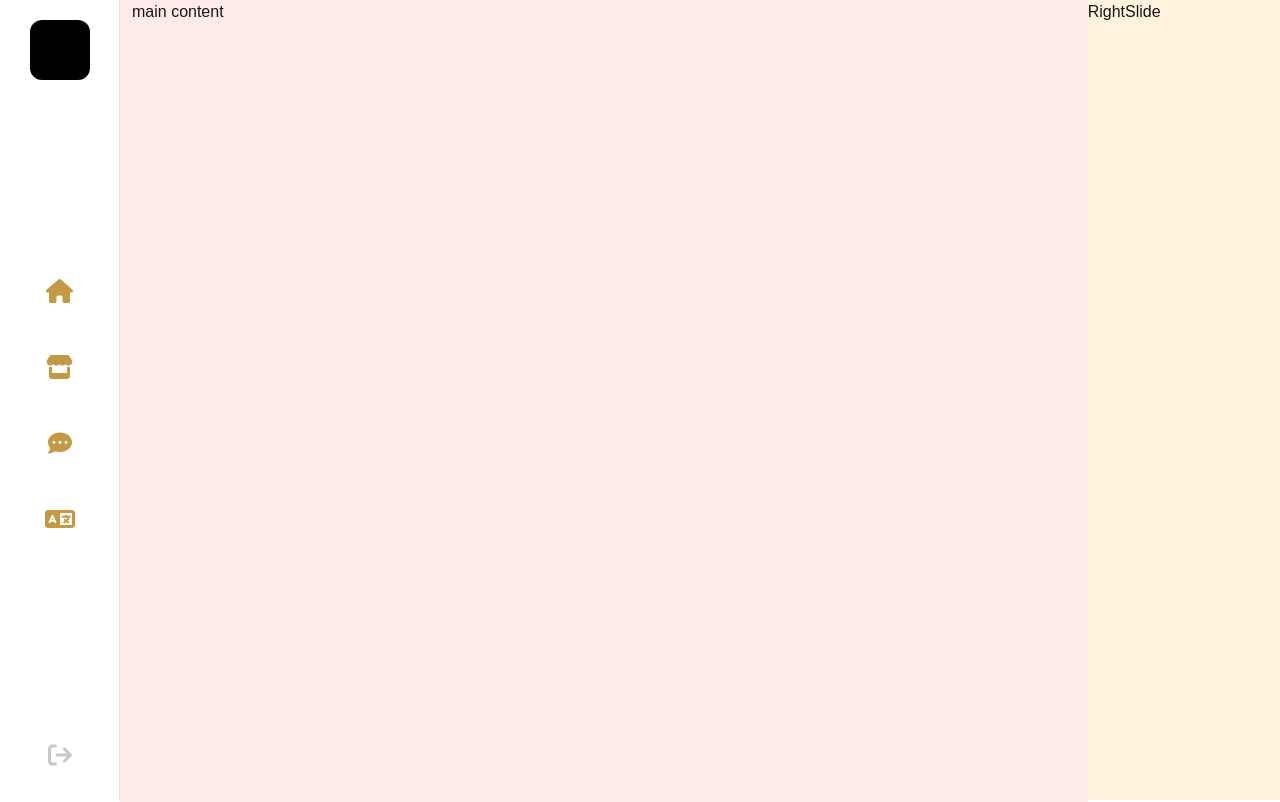
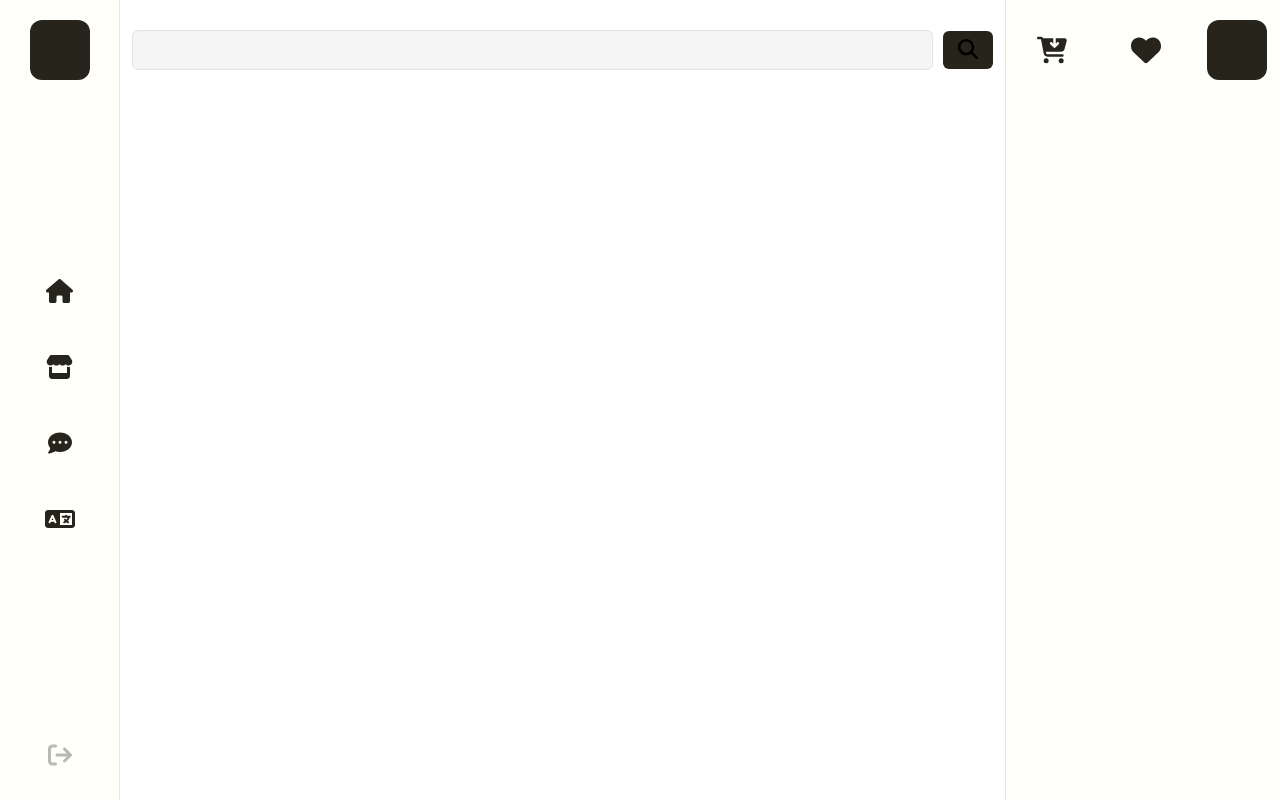
Before and after one commit to codewith-mr/dropshop, a Next.js app: page / in a window 1280 px wide. Shown: the top 802 px of the page. Built offline with nearby package versions, Linux system fonts and the light colour scheme.

Commit message:
adjusting & styling

```diff
--- a/package.json
+++ b/package.json
@@ -14,9 +14,9 @@
     "@fortawesome/free-solid-svg-icons": "^6.6.0",
     "@fortawesome/react-fontawesome": "^0.2.2",
     "bootstrap": "^5.3.3",
-    "next": "14.2.15",
-    "react": "^18",
-    "react-dom": "^18"
+    "next": "^14.2.15",
+    "react": "^18.3.1",
+    "react-dom": "^18.3.1"
   },
   "devDependencies": {
     "eslint": "^8",
--- a/src/pages/Components/Home/HomeUi.js
+++ b/src/pages/Components/Home/HomeUi.js
@@ -1,11 +1,20 @@
 import React from "react";
 import styles from "../Home/HomeUi.module.css";
+import { FontAwesomeIcon } from "@fortawesome/react-fontawesome";
+import { faMagnifyingGlass } from "@fortawesome/free-solid-svg-icons";
 
 const HomeUi = () => {
   return (
     <>
       <div className={`container ${styles.mainContainer}`}>
-        <p>main content</p>
+        <div className={`${styles.searchInputBox}`}>
+          <div>
+            <input type="search" />
+            <button>
+              <FontAwesomeIcon icon={faMagnifyingGlass} size="lg" />
+            </button>
+          </div>
+        </div>
       </div>
     </>
   );
--- a/src/pages/Components/Home/HomeUi.module.css
+++ b/src/pages/Components/Home/HomeUi.module.css
@@ -1,7 +1,40 @@
 .mainContainer {
-  background-color: #ffeaea;
+  /* background-color: #ffeaea; */
   height: 200vh;
   margin: 0 0 0 120px;
   max-width: 1416px;
   min-width: 300px;
 }
+.searchInputBox {
+  /* background-color: turquoise; */
+  height: 100px;
+  width: 100%;
+  display: flex;
+  align-items: center;
+}
+.searchInputBox > :first-child {
+  display: flex;
+  align-items: center;
+  gap: 10px;
+  justify-content: center;
+  /* background-color: yellowgreen; */
+  width: 100%;
+}
+.searchInputBox > :first-child > input {
+  height: 40px;
+  max-width: 1000px;
+  min-width: 150px;
+  border-radius: 6px;
+  background-color: #f5f5f5;
+  flex-grow: 2;
+  border: 1px solid rgb(228, 228, 228);
+  outline: none;
+  color: rgb(85, 85, 85);
+  padding: 5px;
+}
+.searchInputBox > :first-child > button {
+  border: none;
+  padding: 7px 15px;
+  border-radius: 6px;
+  background-color: #26241b;
+}
--- a/src/pages/Components/LeftSlide/LeftSlide.js
+++ b/src/pages/Components/LeftSlide/LeftSlide.js
@@ -1,7 +1,7 @@
 import React from "react";
 import styles from "../LeftSlide/LeftSlide.module.css";
+import { leftSlideIcon } from "@/Utils/Mock/HomeUiData";
 import { FontAwesomeIcon } from "@fortawesome/react-fontawesome";
-import { leftSlideIcon } from "@/Utils/Mock/HomeUiData";
 import { faArrowRightFromBracket } from "@fortawesome/free-solid-svg-icons";
 
 const Slide = () => {
--- a/src/pages/Components/LeftSlide/LeftSlide.module.css
+++ b/src/pages/Components/LeftSlide/LeftSlide.module.css
@@ -1,5 +1,5 @@
 .leftslider {
-  background-color: rgb(255, 255, 255);
+  background-color: #fffff06c;
   width: 120px;
   height: 100vh;
   position: fixed;
@@ -11,7 +11,7 @@
   border-right: 1px solid rgb(228, 228, 228);
 }
 .logo {
-  background-color: black;
+  background-color: #26241b;
   height: 60px;
   width: 60px;
   border-radius: 12px;
@@ -30,10 +30,10 @@
   align-items: center;
   cursor: pointer;
   border-radius: 6px;
-  color: rgb(197, 152, 68);
+  color: #26241b;
 }
 .icon > span:hover {
-  background-color: rgb(255, 237, 205);
+  background-color: #26241b11;
 }
 .logout {
   height: 50px;
@@ -43,9 +43,9 @@
   display: flex;
   justify-content: center;
   align-items: center;
-  color: rgb(199, 199, 199);
+  color: #26241b52;
 }
 .logout:hover {
-  color: rgb(148, 148, 148);
-  background-color: rgb(235, 235, 235);
+  color: #26241bda;
+  background-color: #26241b11;
 }
--- /dev/null
+++ b/src/pages/Components/Login/Login.module.css
@@ -0,0 +1,56 @@
+/* pages/login.module.css */
+.container {
+  max-width: 400px;
+  margin: 0 auto;
+  padding: 20px;
+  border: 1px solid #ccc;
+  border-radius: 5px;
+  box-shadow: 0 2px 10px rgba(0, 0, 0, 0.1);
+  opacity: 0; /* Start hidden */
+  transform: translateY(-20px); /* Start slightly above */
+  transition: opacity 0.5s ease, transform 0.5s ease; /* Animation */
+}
+
+.fadeIn {
+  opacity: 1; /* Fade in */
+  transform: translateY(0); /* Move to original position */
+}
+
+.error {
+  color: red;
+  margin-bottom: 10px;
+}
+
+.input {
+  width: 100%;
+  padding: 10px;
+  margin: 10px 0;
+  border: 1px solid #ccc;
+  border-radius: 4px;
+}
+
+.button {
+  padding: 10px;
+  background-color: #0070f3;
+  color: white;
+  border: none;
+  border-radius: 4px;
+  cursor: pointer;
+}
+
+.button:hover {
+  background-color: #005bb5;
+}
+
+/* Responsive design */
+@media (max-width: 768px) {
+  .container {
+    max-width: 300px;
+  }
+}
+
+@media (max-width: 480px) {
+  .container {
+    max-width: 250px;
+  }
+}
--- a/src/pages/Components/RightSlide/RightSlide.js
+++ b/src/pages/Components/RightSlide/RightSlide.js
@@ -1,8 +1,20 @@
 import React from "react";
 import styles from "../RightSlide/RightSlide.module.css";
+import { FontAwesomeIcon } from "@fortawesome/react-fontawesome";
+import { faCartArrowDown, faHeart } from "@fortawesome/free-solid-svg-icons";
 
 const RightSlide = () => {
-  return <div className={`${styles.rightslider}`}>RightSlide</div>;
+  return (
+    <>
+      <div className={`${styles.rightslider}`}>
+        <div className={`${styles.profileAndIcons}`}>
+          <FontAwesomeIcon icon={faCartArrowDown} size="xl" />
+          <FontAwesomeIcon icon={faHeart} size="xl" />
+          <div></div>
+        </div>
+      </div>
+    </>
+  );
 };
 
 export default RightSlide;
--- a/src/pages/Components/RightSlide/RightSlide.module.css
+++ b/src/pages/Components/RightSlide/RightSlide.module.css
@@ -1,5 +1,31 @@
 .rightslider {
-  background-color: rgb(255, 243, 222);
-  width: 20%;
+  background-color: #fffff06c;
+  width: 400px;
   height: 100vh;
+  border-left: 1px solid rgb(228, 228, 228);
 }
+.profileAndIcons {
+  height: 100px;
+  width: 100%;
+  display: flex;
+  align-items: center;
+  justify-content: space-evenly;
+  gap: 15px;
+}
+.profileAndIcons > :first-child,
+.profileAndIcons > :nth-child(2) {
+  height: 30px;
+  width: 30px;
+  padding: 15px 18px;
+  border-radius: 12px;
+  cursor: pointer;
+  color: #26241b;
+}
+
+.profileAndIcons > div {
+  background-color: #26241b;
+  height: 60px;
+  cursor: pointer;
+  width: 60px;
+  border-radius: 12px;
+}
--- a/src/pages/index.js
+++ b/src/pages/index.js
@@ -3,6 +3,7 @@ import localFont from "next/font/local";
 import HomeUi from "./Components/Home/HomeUi";
 import LeftSlide from "./Components/LeftSlide/LeftSlide";
 import RightSlide from "./Components/RightSlide/RightSlide";
+// import LoginPage from "./Components/Login/Login";
 import styles from "../pages/index.module.css";
 
 const geistSans = localFont({
@@ -29,6 +30,7 @@ export default function Home() {
         <LeftSlide />
         <HomeUi />
         <RightSlide />
+        {/* <LoginPage /> */}
       </div>
     </>
   );
```
Also changed, not shown: src/pages/Components/Login/Login.js (+60 -0 lines), 1 other file (tests, documents, lock files or other folders).
